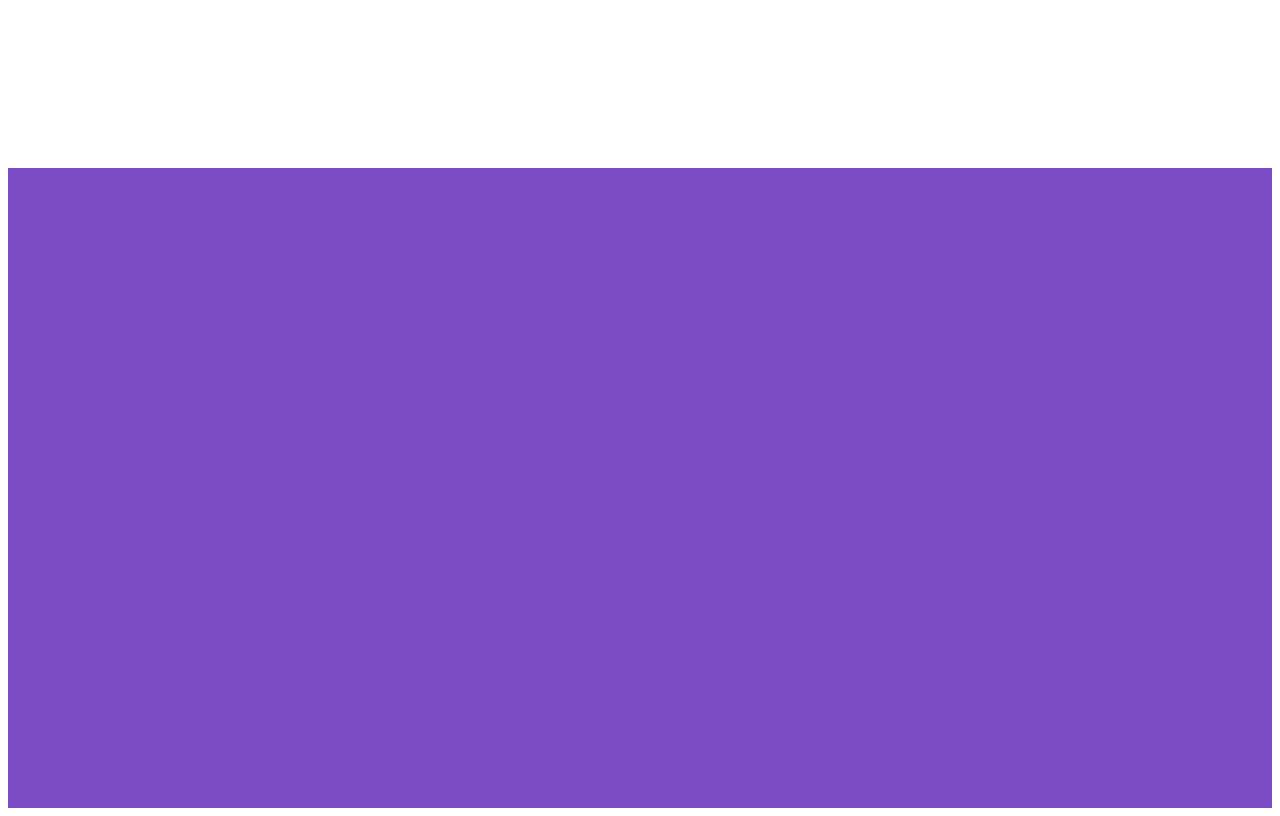
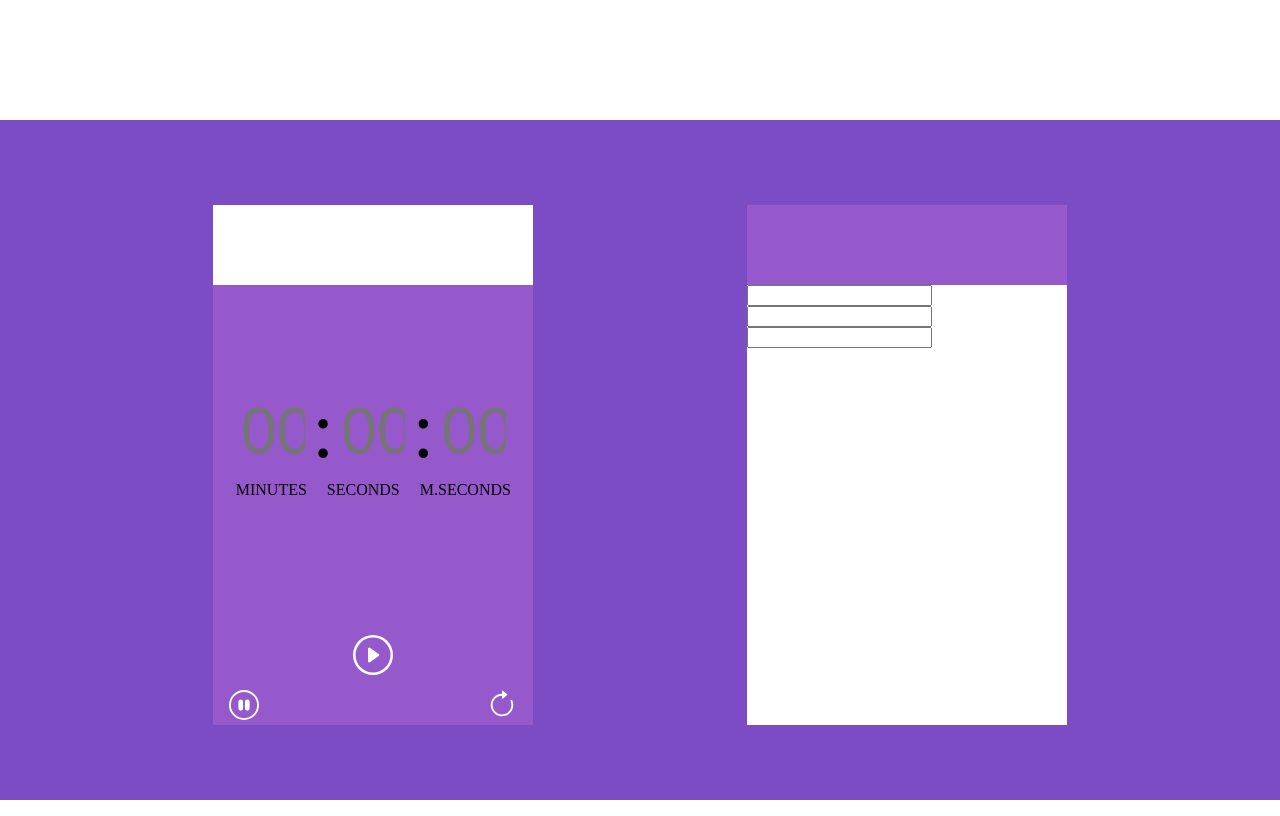
Before and after one commit to iPappyDev/Web-Stopwatch, a plain HTML site: page stopwatch.html in a window 1280 px wide. Drawn offline with Linux system fonts and the light colour scheme.

Commit message:
made chnages to all files

```diff
--- a/stopwatch.css
+++ b/stopwatch.css
@@ -1,9 +1,9 @@
-/* body{
+body{
     background-image: url("stopwatch.webp");
     background-repeat: repeat;
     background-size: cover;
     min-height: 100vh;
-} */
+}
 div{
     padding-top: 300px;
 }
--- a/stopwatch.html
+++ b/stopwatch.html
@@ -6,14 +6,67 @@
     <meta name="viewport" content="width=device-width, initial-scale=1.0">
     <title>Document</title>
     <!-- <link rel="stylesheet" href="stopwatch.css"> -->
+    <link rel="stylesheet" href="style.css">
     <!-- <link rel="stylesheet" href="bootstrap-5.1.3-dist/css/bootstrap.css"> -->
 </head>
 <body>
+    <section>
+        <div style="background-color: white; height: 15vh;"></div>
+        <div style="background-color: #7c4cc4; height: 85vh;">
+            <div style="display: flex; justify-content: space-evenly; padding-top: 85px;">
+                <section style="width: 25%;">
+                    <div style="background-color: white; height: 10vh;"></div>
+                    <div style="background-color: #9559cb; height: 55vh;">
+                        <div style=" display: flex; padding-top: 100px; gap: 5px; justify-content: center;" id="newInput">
+                            <input type="text" placeholder="00" disabled id="myMinutes">
+                            <span>:</span>
+                            <input type="text" placeholder="00" disabled id="mySeconds">
+                            <span>:</span>
+                            <input type="text" placeholder="00" disabled id="myMilliseconds">
+                        </div>
+                        <div style=" display: flex; padding-top: 5px; gap: 20px; justify-content: center;">
+                            <p>MINUTES</p>
+                            <p>SECONDS</p>
+                            <p>M.SECONDS</p>
+                        </div>
+                        <!-- <button  onclick="stopWatch()">START</button> -->
+                       <div style="display: flex; justify-content: center; margin-top: 135px;">
+                            <button style="background-color: transparent; border: 0;" onclick="stopWatch()" id="repBtn">
+                                <svg xmlns="http://www.w3.org/2000/svg" width="40" height="40" fill="white" class="bi bi-play-circle" viewBox="0 0 16 16">
+                                    <path d="M8 15A7 7 0 1 1 8 1a7 7 0 0 1 0 14zm0 1A8 8 0 1 0 8 0a8 8 0 0 0 0 16z"/>
+                                    <path d="M6.271 5.055a.5.5 0 0 1 .52.038l3.5 2.5a.5.5 0 0 1 0 .814l-3.5 2.5A.5.5 0 0 1 6 10.5v-5a.5.5 0 0 1 .271-.445z"/>
+                                </svg>
+                            </button>
+                       </div>
+                        <div style="display: flex; justify-content: space-between; padding: 10px;">
+                            <button style="background-color: transparent; border: 0;" onclick="stopStop()">
+                                <svg xmlns="http://www.w3.org/2000/svg" width="30" height="30" fill="white" class="bi bi-pause-circle" viewBox="0 0 16 16">
+                                    <path d="M8 15A7 7 0 1 1 8 1a7 7 0 0 1 0 14zm0 1A8 8 0 1 0 8 0a8 8 0 0 0 0 16z"/>
+                                    <path d="M5 6.25a1.25 1.25 0 1 1 2.5 0v3.5a1.25 1.25 0 1 1-2.5 0v-3.5zm3.5 0a1.25 1.25 0 1 1 2.5 0v3.5a1.25 1.25 0 1 1-2.5 0v-3.5z"/>
+                                </svg>
+                            </button>
+                            <button style="background-color: transparent; border: 0;" onclick="resetWatch()">
+                                <svg xmlns="http://www.w3.org/2000/svg" width="30" height="30" fill="white" class="bi bi-arrow-clockwise" viewBox="0 0 16 16">
+                                    <path fill-rule="evenodd" d="M8 3a5 5 0 1 0 4.546 2.914.5.5 0 0 1 .908-.417A6 6 0 1 1 8 2v1z"/>
+                                    <path d="M8 4.466V.534a.25.25 0 0 1 .41-.192l2.36 1.966c.12.1.12.284 0 .384L8.41 4.658A.25.25 0 0 1 8 4.466z"/>
+                                  </svg>
+                            </button>
+                        </div>
+                    </div>
+                </section>
+                <section style="width: 25%;">
+                    <div style="background-color: #9559cb; height: 10vh;"></div>
+                    <div style="background-color: white; height: 55vh;" >
+                        <input type="text">
+                        <input type="text">
+                        <input type="text">
 
-    <section>
-        <div style="background-color: white; height: 20vh;"></div>
-        <div style="background-color: #7c4cc4; height: 80vh;"></div>
+                    </div>
+                </section>
+            </div>
+        </div>
     </section>
+
 
 
 
@@ -31,6 +84,7 @@
 
     </center> -->
 
+
     <script src="stopwatch.js"></script>
 </body>
 </html>
--- a/style.css
+++ b/style.css
@@ -0,0 +1,17 @@
+*{
+    top: 0;
+    margin: 0;
+}
+#newInput input{
+    background-color: transparent;
+    border: 0;
+    width: 20%;
+    border-radius: 50%;
+    /* border-bottom: 1px solid white; */
+    outline: none;
+    font-size: 4em;
+    color: white;
+}
+span{
+    font-size: 5em;
+}
```
Also changed, not shown: stopwatch.js (+38 -0 lines).
